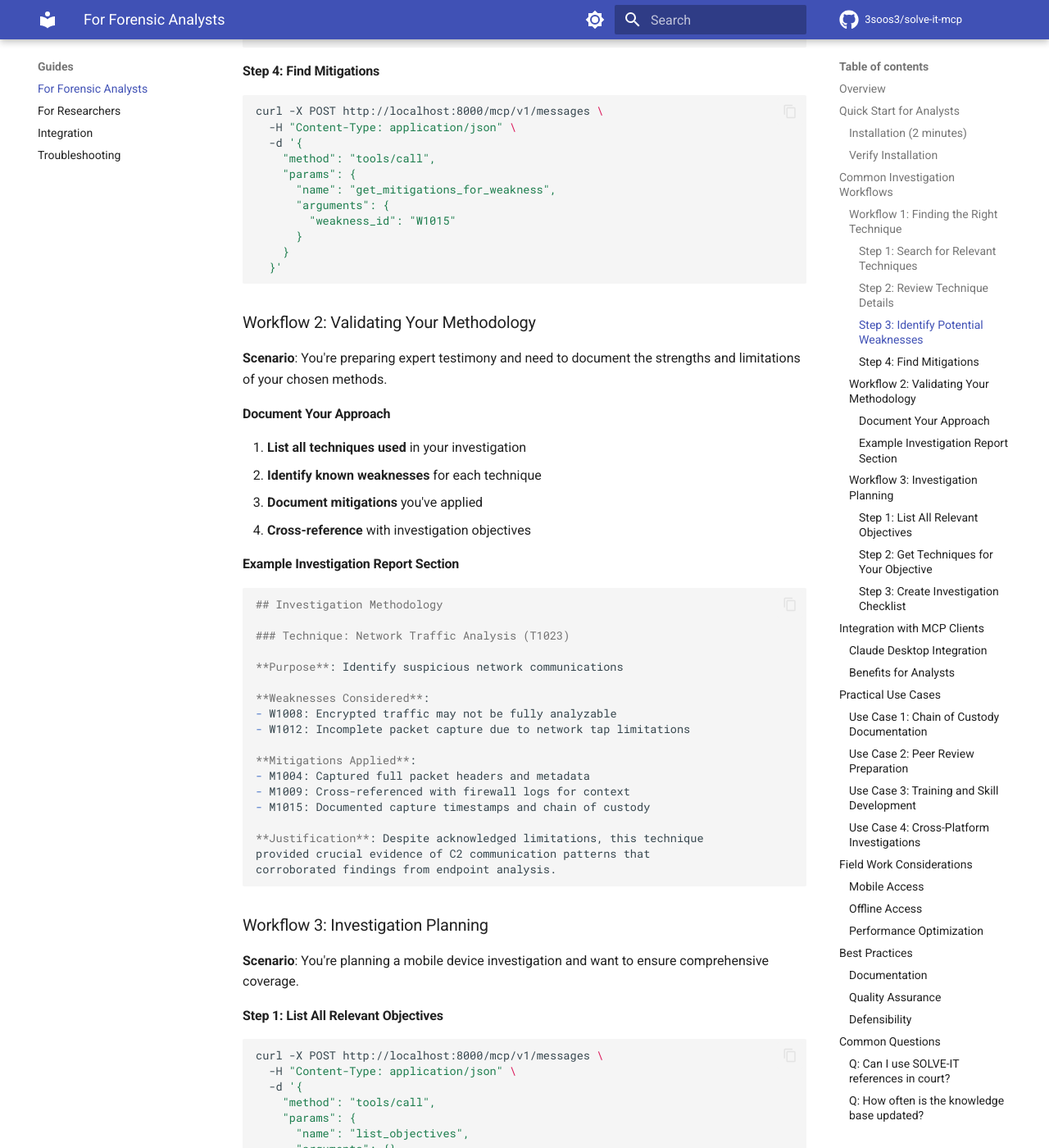
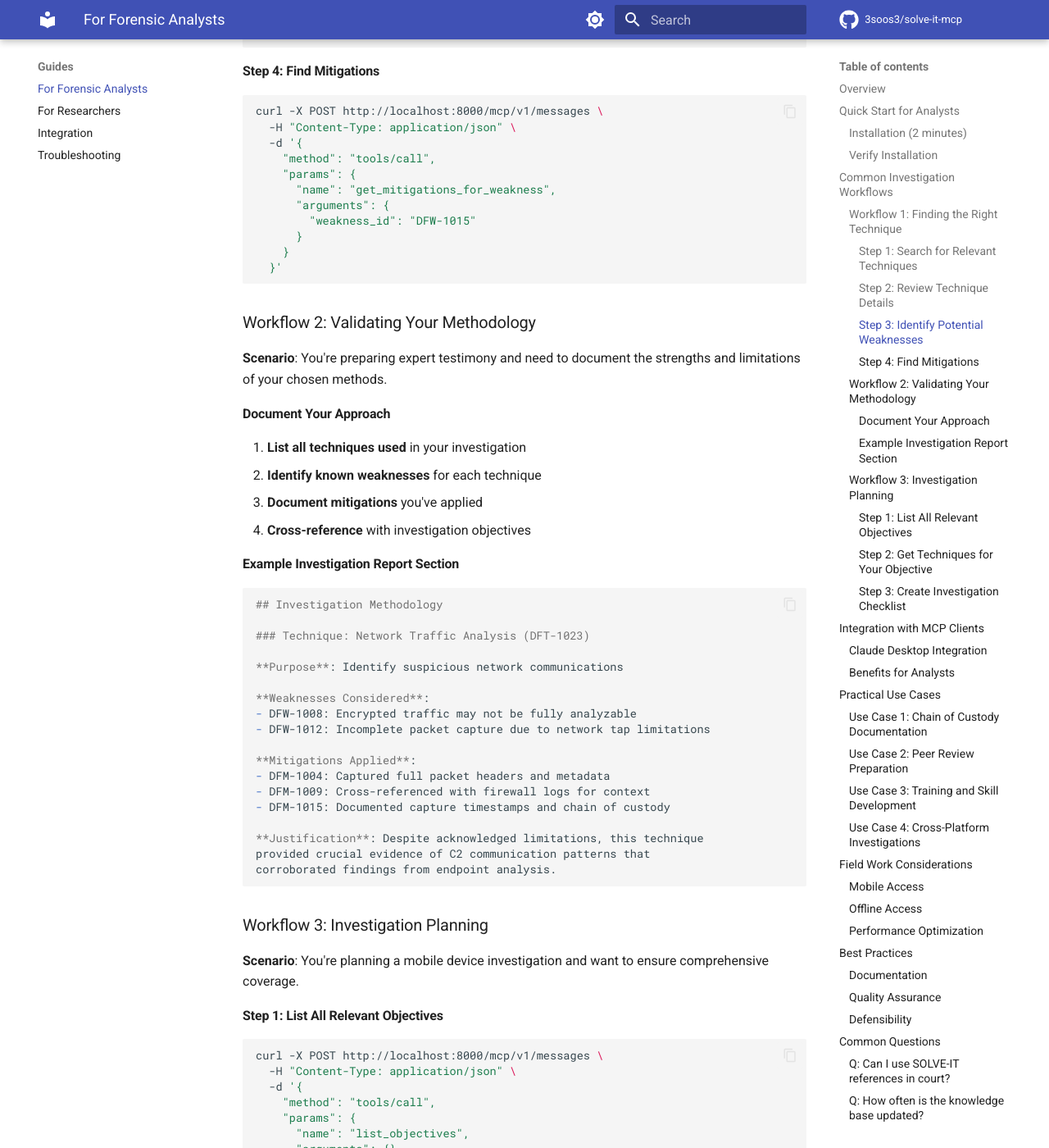
Before and after one commit to 3soos3/solve-it-mcp, an MkDocs documentation site: the page built from docs/guides/for-forensic-analysts.md, in a window 1280 px wide and 1400 px high, scrolled down 2091 px. Shown: the whole window at 82% size. Built offline with MkDocs 1.6.1 and Material for MkDocs 9.7.7, drawn with Linux system fonts in a browser that asks for light colours; comment, search, counter and statistics services are not loaded; some of the changed text lies outside the part shown.

Commit message:
fix: update solve-it ID convention from old to new format (#70)
The solve-it library now uses prefixed IDs with a dash separator:
  T1001 → DFT-1001 (techniques)
  W1001 → DFW-1001 (weaknesses)
  M1001 → DFM-1001 (mitigations)

Updated across: tool descriptions/docstrings, test fixtures, test
assertions, integration tests, CI smoke test, and all documentation.

Co-authored-by: 3soos3 <3soos3@users.noreply.github.com>
Co-authored-by: Claude Sonnet 4.6 <noreply@anthropic.com>

````diff
--- a/docs/guides/for-forensic-analysts.md
+++ b/docs/guides/for-forensic-analysts.md
@@ -69,7 +69,7 @@ curl -X POST http://localhost:8000/mcp/v1/messages \
     "params": {
       "name": "get_technique_details",
       "arguments": {
-        "technique_id": "T1042"
+        "technique_id": "DFT-1042"
       }
     }
   }'
@@ -85,7 +85,7 @@ curl -X POST http://localhost:8000/mcp/v1/messages \
     "params": {
       "name": "get_weaknesses_for_technique",
       "arguments": {
-        "technique_id": "T1042"
+        "technique_id": "DFT-1042"
       }
     }
   }'
@@ -101,7 +101,7 @@ curl -X POST http://localhost:8000/mcp/v1/messages \
     "params": {
       "name": "get_mitigations_for_weakness",
       "arguments": {
-        "weakness_id": "W1015"
+        "weakness_id": "DFW-1015"
       }
     }
   }'
@@ -123,18 +123,18 @@ curl -X POST http://localhost:8000/mcp/v1/messages \
 ```markdown
 ## Investigation Methodology
 
-### Technique: Network Traffic Analysis (T1023)
+### Technique: Network Traffic Analysis (DFT-1023)
 
 **Purpose**: Identify suspicious network communications
 
 **Weaknesses Considered**:
-- W1008: Encrypted traffic may not be fully analyzable
-- W1012: Incomplete packet capture due to network tap limitations
+- DFW-1008: Encrypted traffic may not be fully analyzable
+- DFW-1012: Incomplete packet capture due to network tap limitations
 
 **Mitigations Applied**:
-- M1004: Captured full packet headers and metadata
-- M1009: Cross-referenced with firewall logs for context
-- M1015: Documented capture timestamps and chain of custody
+- DFM-1004: Captured full packet headers and metadata
+- DFM-1009: Cross-referenced with firewall logs for context
+- DFM-1015: Documented capture timestamps and chain of custody
 
 **Justification**: Despite acknowledged limitations, this technique
 provided crucial evidence of C2 communication patterns that
@@ -233,9 +233,9 @@ For interactive analysis during investigations:
 
 **Example Output for Court**:
 
-> "The investigation employed SOLVE-IT Technique T1055 (Disk Imaging)
-> with documented awareness of Weakness W1032 (potential for hardware
-> read errors). Mitigation M1041 (verification hashing at multiple stages)
+> "The investigation employed SOLVE-IT Technique DFT-1055 (Disk Imaging)
+> with documented awareness of Weakness DFW-1032 (potential for hardware
+> read errors). Mitigation DFM-1041 (verification hashing at multiple stages)
 > was implemented to ensure data integrity throughout the imaging process."
 
 ### Use Case 2: Peer Review Preparation
@@ -349,7 +349,7 @@ services:
 
 ### Documentation
 
-1. **Reference Technique IDs** in your reports (e.g., "T1023: Network Traffic Analysis")
+1. **Reference Technique IDs** in your reports (e.g., "DFT-1023: Network Traffic Analysis")
 2. **Document weaknesses** you identified and considered
 3. **Justify mitigation choices** explicitly
 4. **Maintain consistency** across investigations
@@ -443,7 +443,7 @@ def generate_methodology_section(techniques):
     return report
 
 # Usage
-techniques_used = ["T1023", "T1042", "T1055"]
+techniques_used = ["DFT-1023", "DFT-1042", "DFT-1055"]
 methodology = generate_methodology_section(techniques_used)
 print(methodology)
 ```
@@ -455,7 +455,7 @@ print(methodology)
 # validate-investigation.sh
 # Validates that all techniques used have documented mitigations
 
-TECHNIQUES=("T1023" "T1042" "T1055")
+TECHNIQUES=("DFT-1023" "DFT-1042" "DFT-1055")
 
 for tech in "${TECHNIQUES[@]}"; do
     echo "Checking $tech..."
````
Also changed, not shown: docs/getting-started.md (+2 -2 lines), docs/guides/for-researchers.md (+3 -3 lines), docs/guides/troubleshooting.md (+1 -1 lines), docs/index.md (+3 -3 lines), 11 other files.
